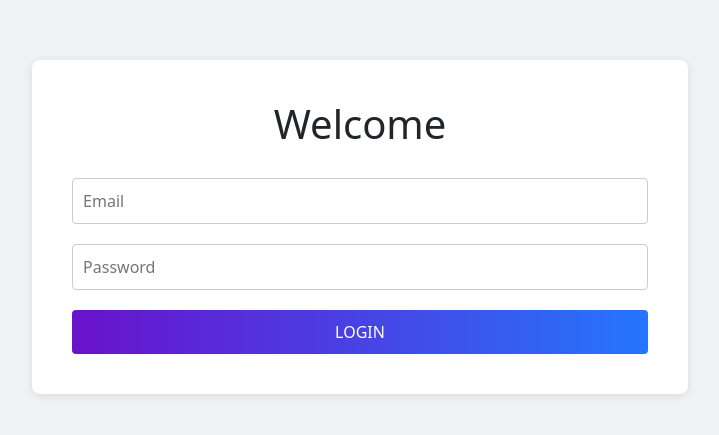
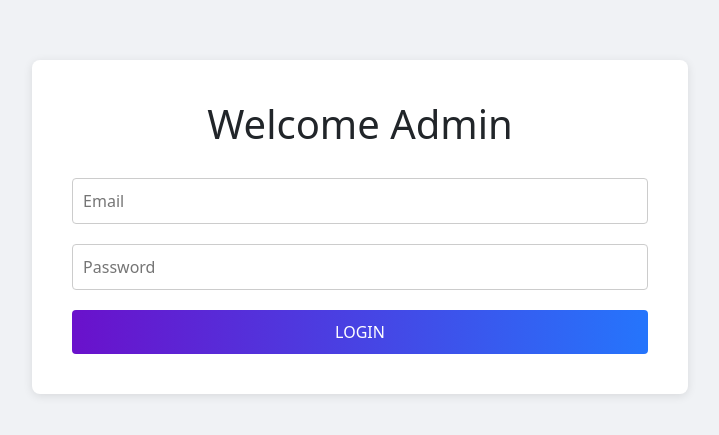
Before and after one commit to Anshul-verma63/Billing-application-frontend, a React (Create React App) app: page / in a window 1280 px wide. Shown: the part 173-608 px from the top of the page, without its empty margins (280-999 px from the left). Built offline with nearby package versions, Linux system fonts and the light colour scheme.

Commit message:
changes in login page

```diff
--- a/src/pages/Login.js
+++ b/src/pages/Login.js
@@ -76,7 +76,7 @@ const LoginPage = () => {
     <Container>
       <LoginForm>
         {/* <Logo>A</Logo> */}
-        <Title>Welcome</Title>
+        <Title>Welcome Admin</Title>
         <Input
           onChange={(e) => setEmail(e.target.value)}
           type="email"
```
